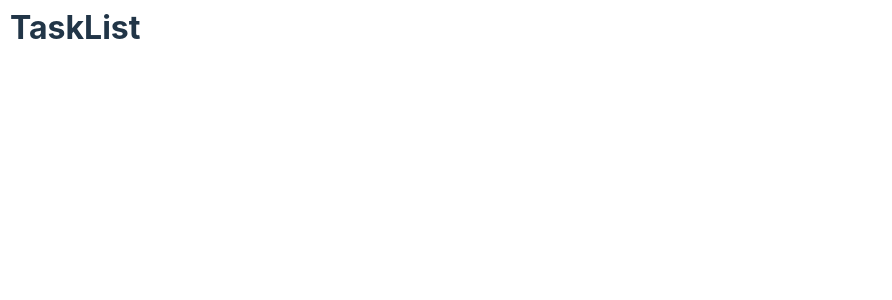
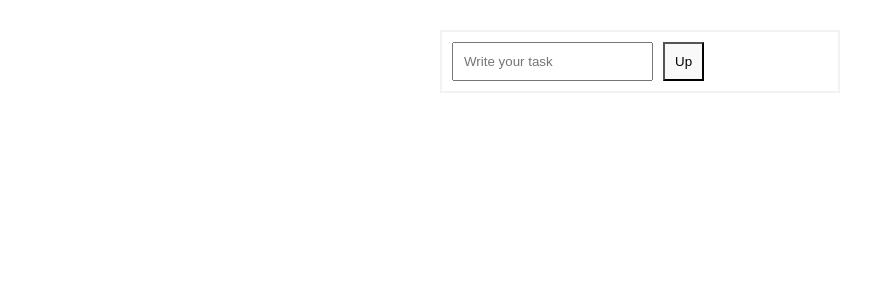
Before and after one commit to Christiano0407/react_init, a React (Vite) app in the folder react_init/: page / in a window 1280 px wide. Shown: the top 300 px of the page, without its empty margins (0-892 px from the left). Built offline with nearby package versions, Linux system fonts and the light colour scheme.

Commit message:
new task section props

```diff
--- a/react_init/index.html
+++ b/react_init/index.html
@@ -4,7 +4,7 @@
     <meta charset="UTF-8" />
     <link rel="icon" type="image/svg+xml" href="/vite.svg" />
     <meta name="viewport" content="width=device-width, initial-scale=1.0" />
-    <title>Vite + React  | Web Application | </title>
+    <title>Vite + React | Web Application |</title>
   </head>
   <body>
     <div id="root"></div>
--- a/react_init/src/App.jsx
+++ b/react_init/src/App.jsx
@@ -1,13 +1,27 @@
 //** === ==== First Component ==== === */
+import { useState, useEffect } from "react";
+import { dataTask as data } from "./oneApp/data/taskData";
 //import { useState } from 'react'
 import "./App.css";
 //** === === Application First === === */
-import { TasksList } from "./oneApp/components/TasksList";
+import TasksList from "./oneApp/components/TasksList";
+import { FormTask } from "./oneApp/components/FormTask";
 
 function App() {
+  const [tasks, setTasks] = useState([]);
+
+  useEffect(() => {
+    setTasks(data);
+  }, []);
+
+  function createList(task) {
+    setTasks([...tasks, tasks]);
+  }
+
   return (
     <>
-      <TasksList />
+      <FormTask createList={createList} />
+      <TasksList tasks={tasks} />
     </>
   );
 }
--- /dev/null
+++ b/react_init/src/oneApp/components/FormTask.jsx
@@ -0,0 +1,34 @@
+//**! ============== === Component Task Form === ==================== */
+import { useState } from "react";
+import "/src/index.css";
+import "../src/css/taskList.css";
+
+//**! ==== === Form Component === */
+export const FormTask = ({ createList }) => {
+  const [title, setTitle] = useState("");
+
+  const handleSubmit = (e) => {
+    e.preventDefault();
+    const newTask = {
+      title,
+    };
+    console.log(newTask);
+  };
+
+  return (
+    <>
+      <section className="section-form">
+        <form onSubmit={handleSubmit} className="form-task">
+          <input
+            className="input-form"
+            placeholder="Write your task"
+            onChange={(e) => {
+              setTitle(e.target.value);
+            }}
+          />
+          <button className="btn-form">Up</button>
+        </form>
+      </section>
+    </>
+  );
+};
--- a/react_init/src/oneApp/components/TasksList.jsx
+++ b/react_init/src/oneApp/components/TasksList.jsx
@@ -1,34 +1,25 @@
 //**! === ===== Component TasList ====== === */
 //** === Import */
-import { useState, useEffect } from "react";
-import { dataTask as data } from "../data/taskData";
 import "/src/index.css";
 import "../src/css/taskList.css";
 
 //**! ==== TasList ==== */
-export function TasksList() {
+function TasksList(props) {
   /* console.log(data); */
-  const [tasks, setTasks] = useState([]);
 
-  useEffect(() => {
-    setTasks(data);
-  }, []);
-
-  if (tasks.length === 0) {
-    return <span>This task not exist</span>;
+  if (props.tasks.length === 0) {
+    return <h1>This task not exist</h1>;
   }
-
   return (
-    <>
-      <h1>TaskList</h1>
-      <div className="task__list">
-        {tasks.map((task) => {
-          <div key={task.id}>
-            <h2>{task.title}</h2>
-            <p>{task.description}</p>
-          </div>;
-        })}
-      </div>
-    </>
+    <div>
+      {props.tasks.map((task) => {
+        <div key={task.id}>
+          <h1>{task.title}</h1>
+          <p>{task.description}</p>
+        </div>;
+      })}
+    </div>
   );
 }
+
+export default TasksList;
--- a/react_init/src/oneApp/src/css/taskList.css
+++ b/react_init/src/oneApp/src/css/taskList.css
@@ -0,0 +1,18 @@
+.section-form {
+  width: 100%;
+  display: flex;
+  justify-content: center;
+  align-items: center;
+  margin: 2rem auto;
+}
+.form-task {
+  width: 400px;
+  border: 2px solid #f2f2f2;
+  padding: 1rem;
+}
+.input-form {
+  padding: 1rem;
+}
+.btn-form {
+  margin-left: 1rem;
+}
```
